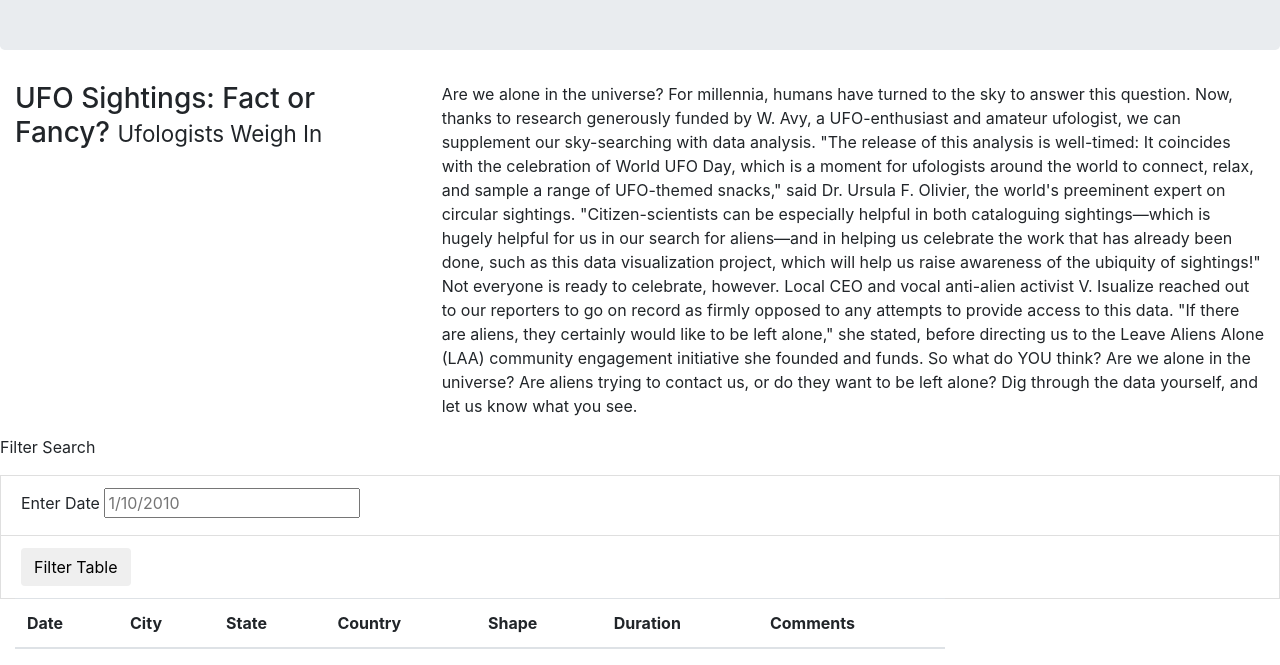
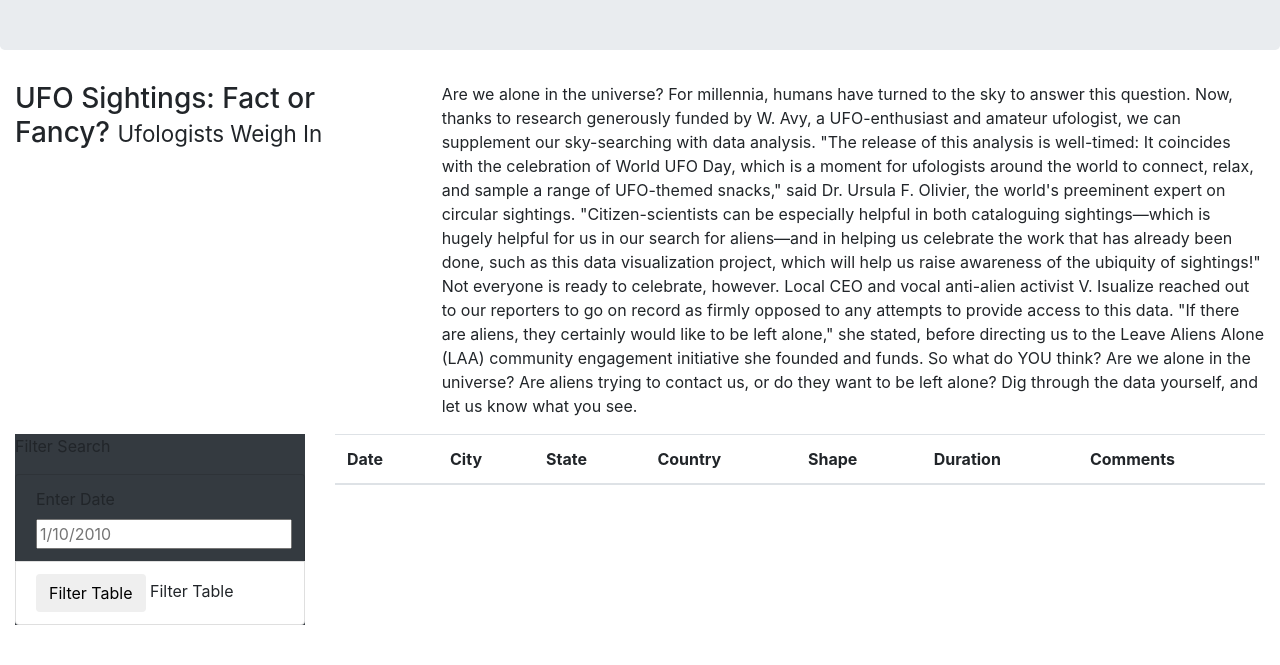
Before and after one commit to TMWRose/UFO, a plain HTML site: page index.html in a window 1280 px wide. Shown: the part 190-855 px from the top of the page. After the commit the page ends 815 px from the top, so only its background shows below. Drawn offline with nearby package versions, Linux system fonts and the light colour scheme; files that its build step writes are made by us from their sources.

Commit message:
error fixed

```diff
--- a/index.html
+++ b/index.html
@@ -40,26 +40,22 @@
     <div class="container-fluid">
         <div class="row">
           <div class="col-md-3">
-
-          </div>
-          <div class="col-md-9">
-
-          </div>
-        </div>
-    </div>
-        <form>
+            <form class="bg-dark">
                 <p>Filter Search</p>
-         </form>
                 <ul class="list-group">
-
-        </ul>
-        <li class="list-group-item">
+                    <li class="list-group-item bg-dark">
                         <label for="date">Enter Date</label>
                         <input type="text" placeholder="1/10/2010" id="datetime" />
                     </li>
                     <li class="list-group-item">
                         <button id="filter-btn" type="button" class="btn btn-default">Filter Table</button>
+                        Filter Table
+                        </button>
                      </li>
+                </ul>
+            </form>
+        </div>
+
         <div class="col-md-9">
             <table class="table table-striped">
             <thead>
```
Lines whose indentation alone changed are shown as unchanged.
